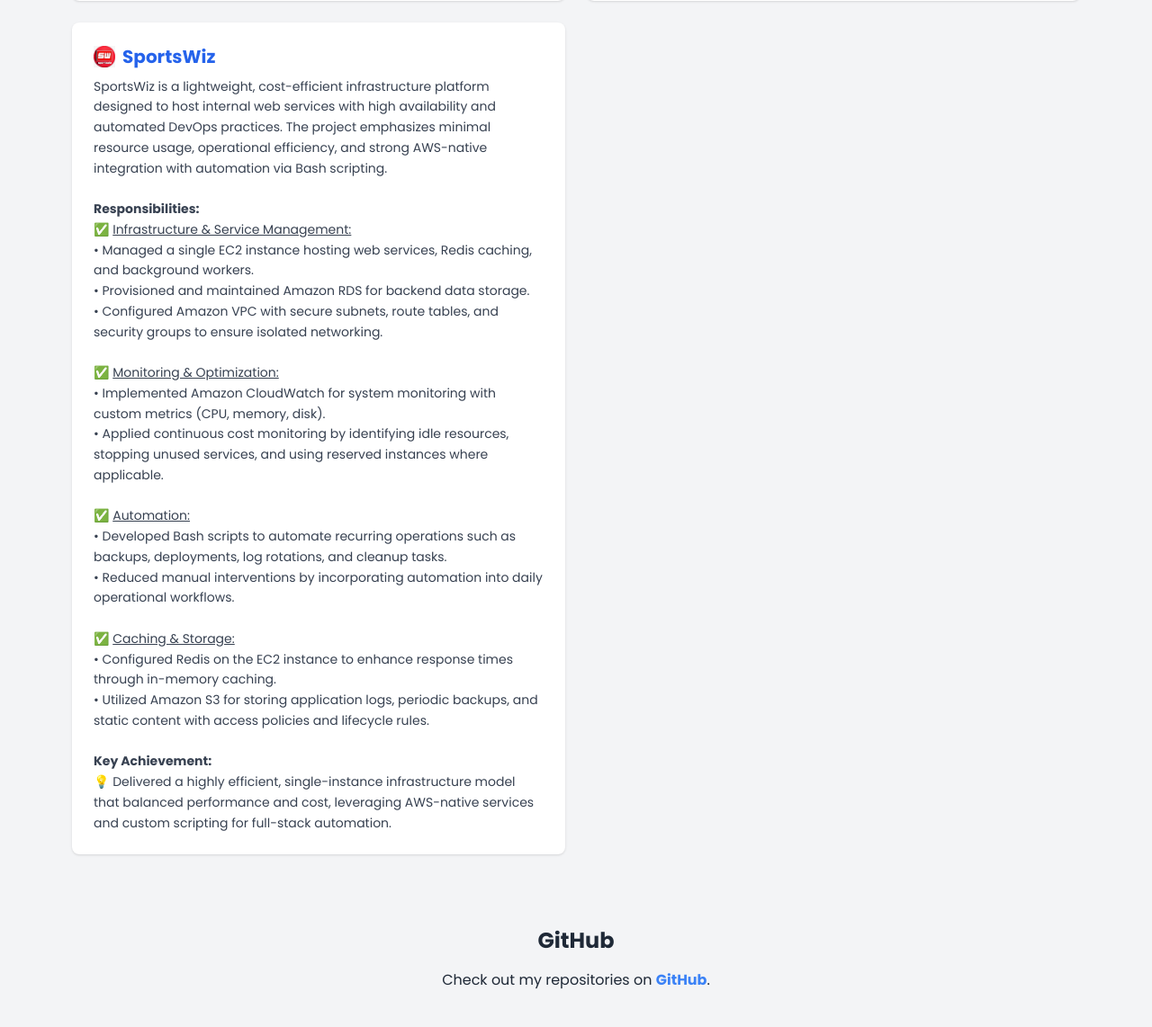
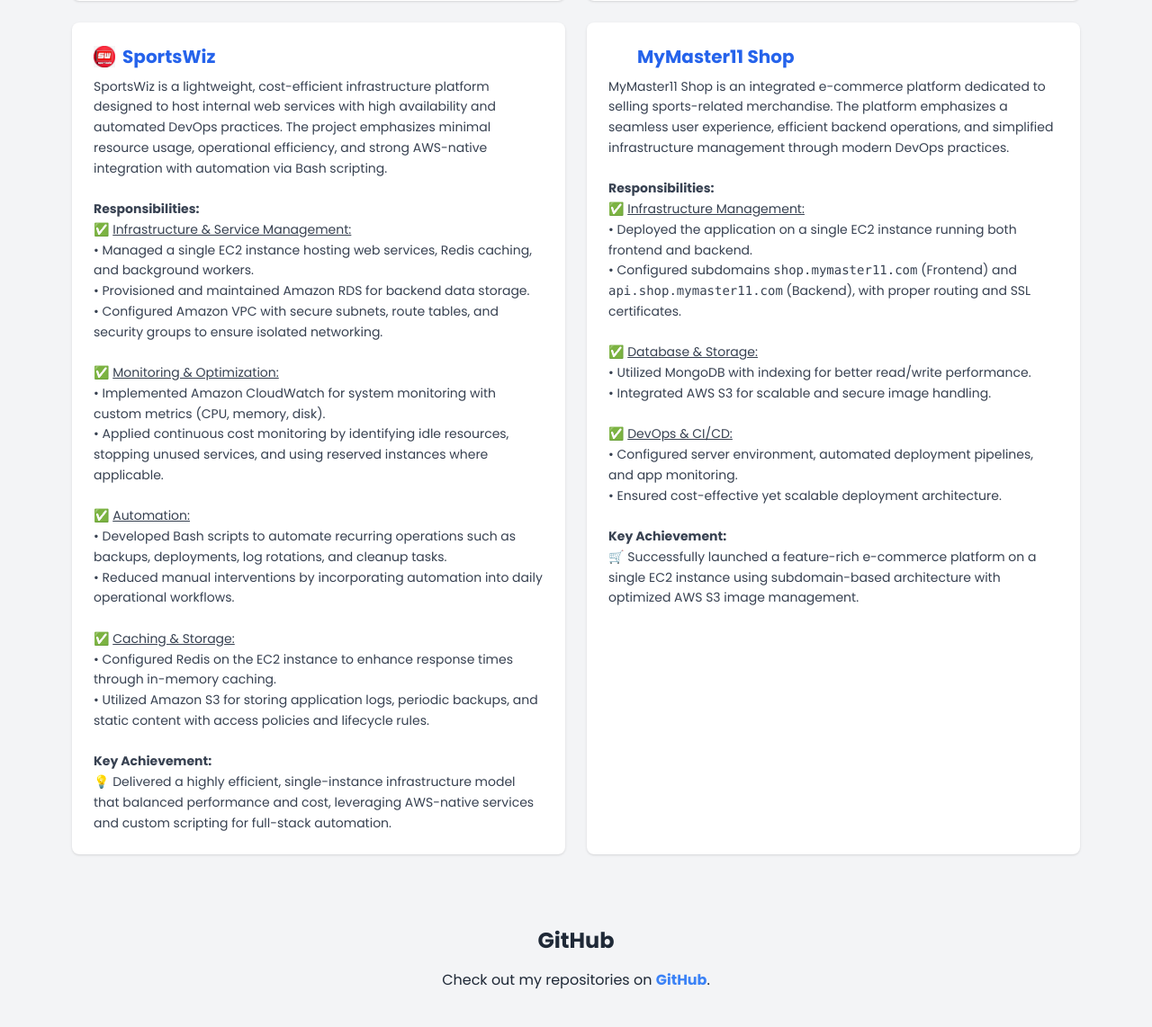
Before and after one commit to amanpandey13/portfolio, a Flask app: page / in a window 1280 px wide. Shown: the part 2165-3307 px from the top of the page at 90% size. Run offline with Flask 3, Linux system fonts and the light colour scheme; some libraries are stand-ins or nearby versions.

Commit message:
add project-4 mymaster11-shop

```diff
--- a/templates/index.html
+++ b/templates/index.html
@@ -199,6 +199,38 @@
     💡 Delivered a highly efficient, single-instance infrastructure model that balanced performance and cost, leveraging AWS-native services and custom scripting for full-stack automation.
   </p>
 </div>
+
+
+
+<!-- Project 4: MyMaster11 Shop -->
+<div class="bg-white dark:bg-gray-800 rounded-lg shadow p-6 hover:shadow-lg transition">
+  <h3 class="text-xl font-semibold text-blue-600 mb-2 flex items-center gap-2">
+    <img src="{{ url_for('static', filename='mymaster11-shop_logo.png') }}" alt="MyMaster11 Shop Logo" class="inline w-6 h-6" /> MyMaster11 Shop
+  </h3>
+  <p class="text-gray-700 dark:text-gray-300 text-sm leading-relaxed">
+
+    MyMaster11 Shop is an integrated e-commerce platform dedicated to selling sports-related merchandise. The platform emphasizes a seamless user experience, efficient backend operations, and simplified infrastructure management through modern DevOps practices.
+    <br /><br />
+
+    <strong>Responsibilities:</strong><br />
+
+    ✅ <u>Infrastructure Management:</u><br />
+    • Deployed the application on a single EC2 instance running both frontend and backend.<br />
+    • Configured subdomains <code>shop.mymaster11.com</code> (Frontend) and <code>api.shop.mymaster11.com</code> (Backend), with proper routing and SSL certificates.<br /><br />
+
+    ✅ <u>Database & Storage:</u><br />
+    • Utilized MongoDB with indexing for better read/write performance.<br />
+    • Integrated AWS S3 for scalable and secure image handling.<br /><br />
+
+    ✅ <u>DevOps & CI/CD:</u><br />
+    • Configured server environment, automated deployment pipelines, and app monitoring.<br />
+    • Ensured cost-effective yet scalable deployment architecture.<br /><br />
+
+    <strong>Key Achievement:</strong><br />
+    🛒 Successfully launched a feature-rich e-commerce platform on a single EC2 instance using subdomain-based architecture with optimized AWS S3 image management.
+  </p>
+</div>
+
 </section>
 
 
@@ -211,6 +243,7 @@
       <a href="https://github.com/amanpandey13" target="_blank" class="text-blue-500 font-semibold">GitHub</a>.
     </p>
   </section>
+
 
   <!-- Theme Toggle Script -->
   <script>
```
Also changed, not shown: static/mymaster11-shop_logo.png (added).
